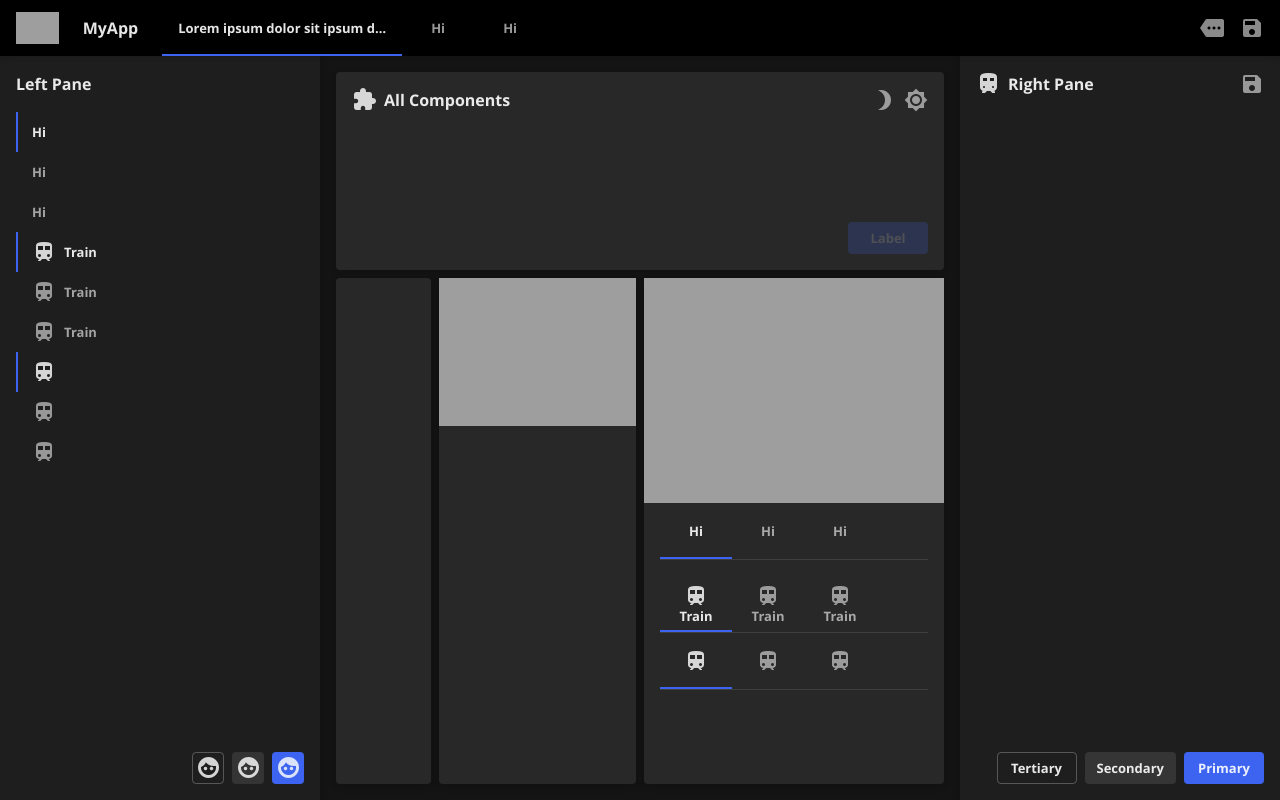
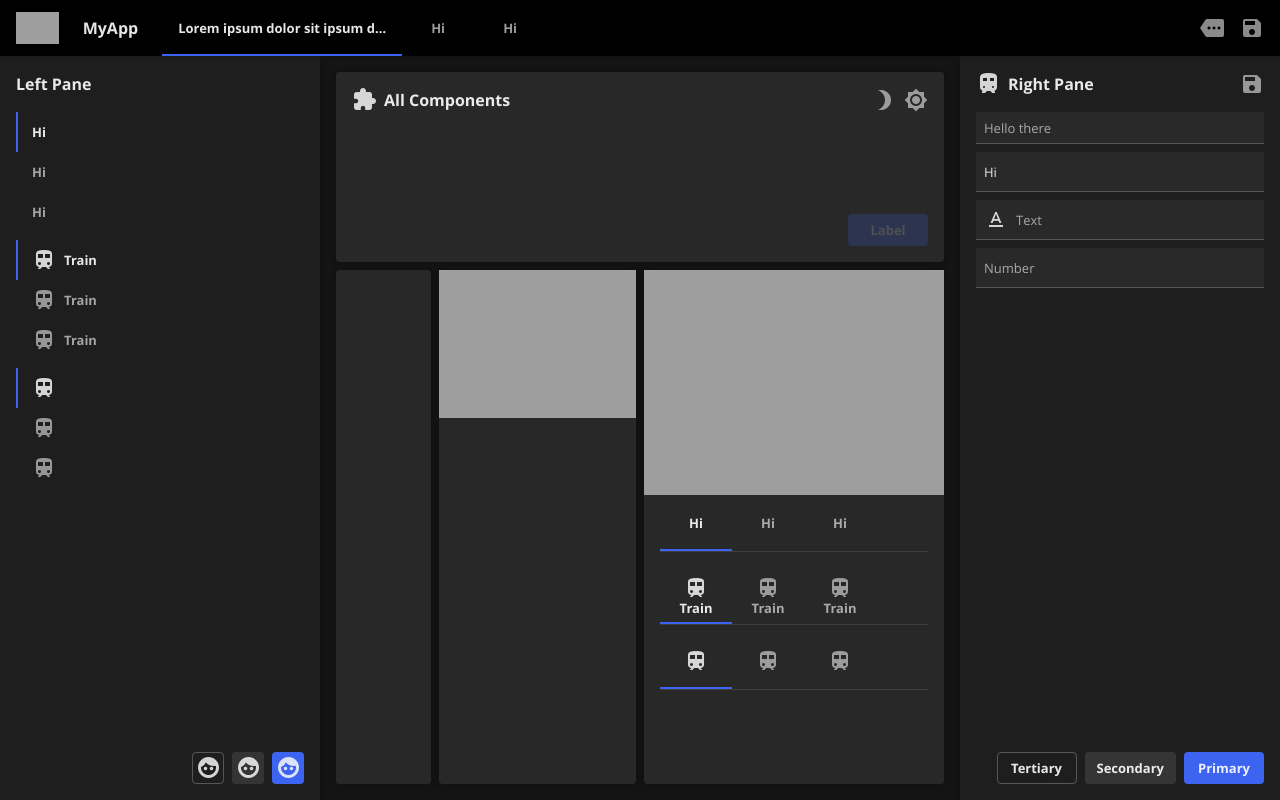
Before and after one commit to kor-ui/kor, a website built with webpack: page src/index.html in a window 1280 px wide. Built offline with nearby package versions, Linux system fonts and the light colour scheme.

Commit message:
[update] input number and text prelim

```diff
--- a/src/components/wa-card.ts
+++ b/src/components/wa-card.ts
@@ -71,6 +71,12 @@ export class waCard extends LitElement {
       .header {
         flex-direction: column;
       }
+      :host([flexDirection="column"]) slot:not([name])::slotted(*) {
+        margin-bottom: 8px;
+      }
+      :host([flexDirection="row"]) slot:not([name])::slotted(*) {
+        margin-right: 8px;
+      }
       /* footer */
       slot[name="footer"] {
         justify-content: flex-end;
--- /dev/null
+++ b/src/components/wa-input.ts
@@ -0,0 +1,94 @@
+import { LitElement, css, html, customElement, property } from 'lit-element'
+
+@customElement('wa-input')
+export class waInput extends LitElement {
+
+  @property({ type: String, reflect: true }) label;
+  @property({ type: String, reflect: true }) icon;
+  @property({ type: String, reflect: true }) value;
+  @property({ type: String, reflect: true }) type = 'text';
+  @property({ type: Boolean, reflect: true }) condensed;
+  @property({ type: Boolean, reflect: true }) active;
+
+  static get styles() {
+    return css`
+      :host {
+        display: flex;
+        align-items: center;
+        height: 40px;
+        border-width: 0px 0px 1px 0px;
+        border-style: solid;
+        border-color: rgba(var(--neutral-1), .2);
+        box-sizing: border-box;
+        padding: 0 8px;
+        background-color: rgba(var(--neutral-1), .05);
+      }
+      :host,
+      .label,
+      input {
+        transition: .1s all ease-in-out;
+      }
+      :host([active]) {
+        border-color: rgb(var(--accent-1));
+      }
+      :host([condensed]) {
+        height: 32px;
+      }
+      :host([condensed][value]) .label {
+        display: none;
+      }
+      .center {
+        flex: 1;
+        display: flex;
+        flex-direction: column;
+        justify-content: center;
+      }
+      input {
+        background: none;
+        border: none;
+        padding: 0px;
+        outline: none;
+        -webkit-appearance: none;
+        font: var(--body-1);
+        color: var(--text-1);
+      }
+      :host([label]:not([value])) .label {
+        margin-bottom: -16px;
+      }
+      /* icon */
+      :host([icon]) .icon {
+        margin-right: 8px;
+      }
+      /* label */
+      .label {
+        font: var(--body-1);
+        color: var(--text-2);
+      }
+      :host([value]) .label {
+        font: var(--body-2);
+      }
+      input,
+      .label {
+        line-height: 16px;
+      }
+    `
+  }
+
+  render() {
+    return html`
+      ${this.icon ? html` <wa-icon class="icon" icon="${this.icon}"></wa-icon> ` : ''}
+      <div class="center">
+        ${this.label ? html` <div class="label">${this.label}</div> ` : ''}
+        <input
+          type="${this.type}"
+          value="${this.value !== undefined ? this.value : ''}"
+          @input=${(e) => e.target.value ? this.value = e.target.value : this.removeAttribute('value')}
+          @focus="${() => this.active = true}"
+          @blur="${() => this.active = false}"
+        >
+      </div>
+      <!-- dropdown container -->
+      ${this.type === "select" ? html` <slot></slot> ` : ''}
+    `
+  }
+}
--- a/src/components/wa-tab-item.ts
+++ b/src/components/wa-tab-item.ts
@@ -92,6 +92,5 @@ export class waTabItem extends LitElement {
       siblings.forEach(el => { el.active = false });
       (<any>this).active = true
     })
-
   }
 }
--- a/src/index.html
+++ b/src/index.html
@@ -46,6 +46,11 @@
       </wa-pane>
       <wa-pane slot="right" icon="train" label="Right Pane">
         <wa-icon slot="functions" button icon="save"></wa-icon>
+        <!-- inputs -->
+        <wa-input condensed label="Hello there"></wa-input>
+        <wa-input value="Hi"></wa-input>
+        <wa-input label="Text" icon="text_format"></wa-input>
+        <wa-input label="Number" type="number"></wa-input>
         <!-- buttons -->
         <wa-button slot="footer" color="tertiary" label="Tertiary"></wa-button>
         <wa-button slot="footer" color="secondary" label="Secondary"></wa-button>
--- a/src/index.ts
+++ b/src/index.ts
@@ -3,7 +3,8 @@ import './components/wa-button';
 import './components/wa-card';
 import './components/wa-grid';
 import './components/wa-icon';
+import './components/wa-input';
 import './components/wa-page';
 import './components/wa-pane';
+import './components/wa-tab-item';
 import './components/wa-tabs';
-import './components/wa-tab-item';
```
